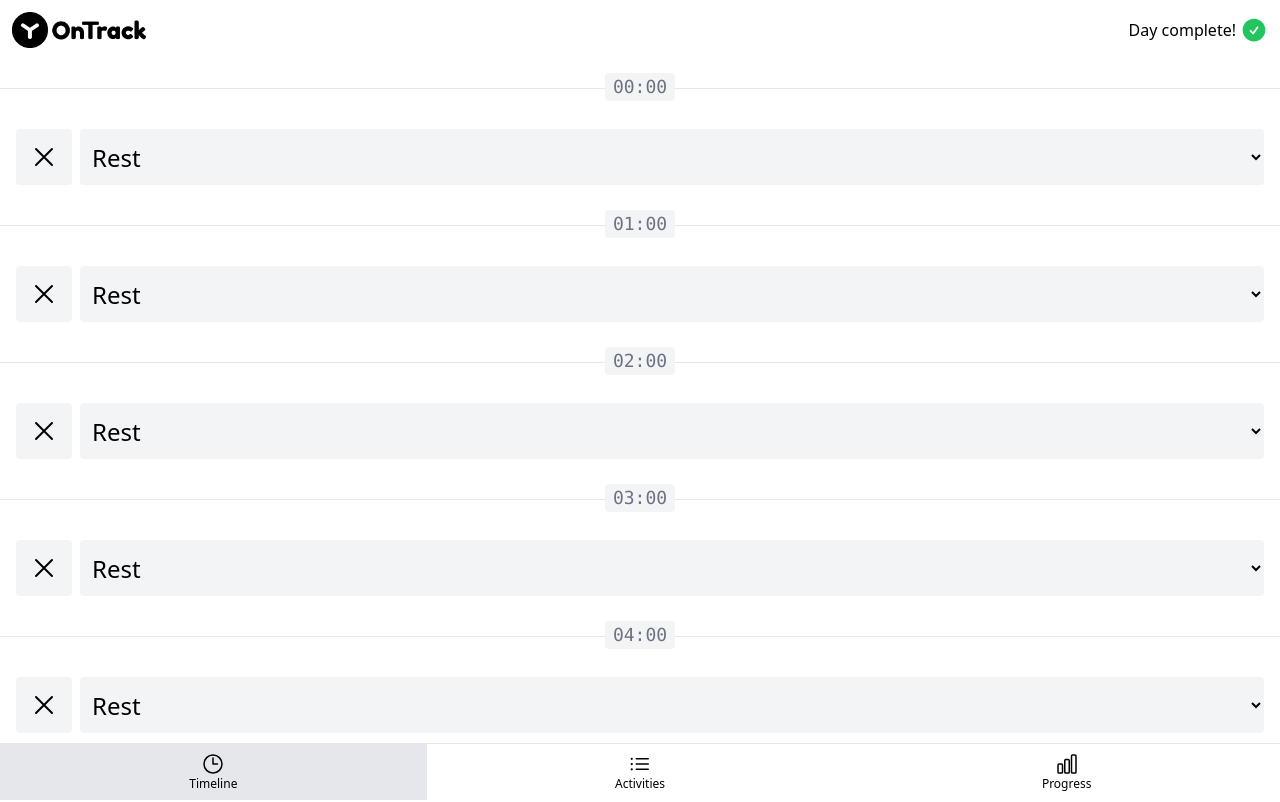
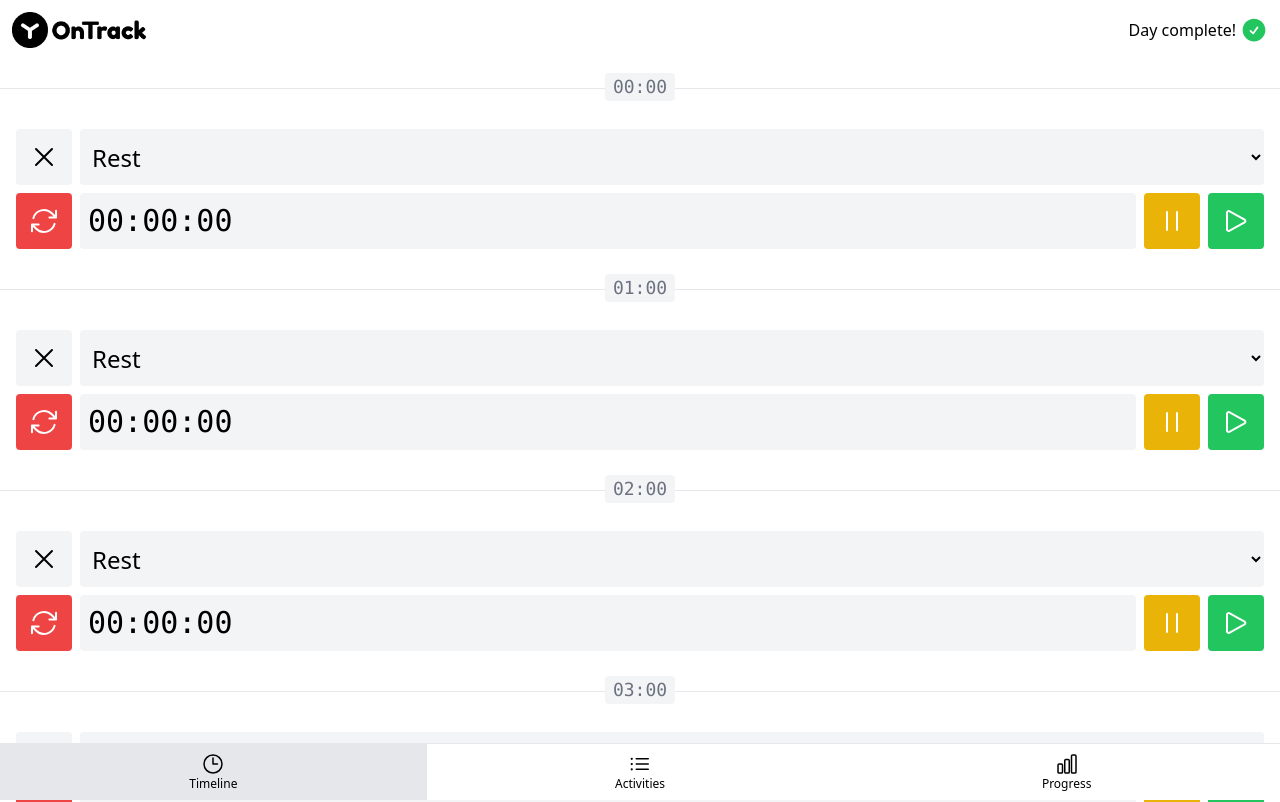
Before and after one commit to Maksym-Siroshtan/ontrack, a Vue app: page /#timeline in a window 1280 px wide. Shown: the top 802 px of the page. Built offline with nearby package versions, Linux system fonts and the light colour scheme.

Commit message:
Added stopwash template

```diff
--- a/src/components/BaseButton.vue
+++ b/src/components/BaseButton.vue
@@ -1,8 +1,16 @@
 <script>
-import { BUTTON_TYPE_PRIMARY, BUTTON_TYPE_NEUTRAL, BUTTON_TYPE_DANGER } from '../constants'
+import {
+  BUTTON_TYPE_PRIMARY,
+  BUTTON_TYPE_SUCCESS,
+  BUTTON_TYPE_WARNING,
+  BUTTON_TYPE_NEUTRAL,
+  BUTTON_TYPE_DANGER
+} from '../constants'
 
 const typeClasses = {
   [BUTTON_TYPE_PRIMARY]: 'bg-purple-500 enabled:hover:bg-purple-600 text-white',
+  [BUTTON_TYPE_SUCCESS]: 'bg-green-500 enabled:hover:bg-green-600 text-white',
+  [BUTTON_TYPE_WARNING]: 'bg-yellow-500 enabled:hover:bg-yellow-600 text-white',
   [BUTTON_TYPE_NEUTRAL]: 'bg-gray-100 enabled:hover:bg-gray-200',
   [BUTTON_TYPE_DANGER]: 'bg-red-500 enabled:hover:bg-red-600 text-white'
 }
--- a/src/components/TimelineItem.vue
+++ b/src/components/TimelineItem.vue
@@ -1,5 +1,11 @@
 <script setup>
-import { NULLABLE_ACTIVITY } from '../constants'
+import { ArrowPathIcon, PauseIcon, PlayIcon } from '@heroicons/vue/24/outline'
+import {
+  BUTTON_TYPE_SUCCESS,
+  BUTTON_TYPE_WARNING,
+  BUTTON_TYPE_DANGER,
+  NULLABLE_ACTIVITY
+} from '../constants'
 import {
   isTimelineItemValid,
   validateSelectOptions,
@@ -7,6 +13,7 @@ import {
   validateActivities
 } from '../validators'
 import BaseSelect from './BaseSelect.vue'
+import BaseButton from './BaseButton.vue'
 import TimelineHour from './TimelineHour.vue'
 
 const props = defineProps({
@@ -50,5 +57,17 @@ function findActivityById(id) {
       @select="selectActivity"
     />
     <!-- Приставка Base используется тогда, когда компонент является базовым и может быть переиспользован в разных местах приложения -->
+    <div class="flex w-full gap-2">
+      <BaseButton :type="BUTTON_TYPE_DANGER">
+        <ArrowPathIcon class="h-8" />
+      </BaseButton>
+      <div class="flex items-center flex-grow bg-gray-100 rounded px-2 font-mono text-3xl">00:00:00</div>
+      <BaseButton :type="BUTTON_TYPE_WARNING">
+        <PauseIcon class="h-8" />
+      </BaseButton>
+      <BaseButton :type="BUTTON_TYPE_SUCCESS">
+        <PlayIcon class="h-8" />
+      </BaseButton>
+    </div>
   </li>
 </template>
--- a/src/constants.js
+++ b/src/constants.js
@@ -2,9 +2,17 @@ import { ClockIcon, ListBulletIcon, ChartBarIcon } from '@heroicons/vue/24/outli
 import { generatePeriodSelectOptions } from './functions'
 
 export const BUTTON_TYPE_PRIMARY = 'primary'
+export const BUTTON_TYPE_SUCCESS = 'success'
+export const BUTTON_TYPE_WARNING = 'warning'
 export const BUTTON_TYPE_NEUTRAL = 'neutral'
 export const BUTTON_TYPE_DANGER = 'danger'
-export const BUTTON_TYPES = [BUTTON_TYPE_PRIMARY, BUTTON_TYPE_NEUTRAL, BUTTON_TYPE_DANGER]
+export const BUTTON_TYPES = [
+  BUTTON_TYPE_PRIMARY,
+  BUTTON_TYPE_SUCCESS,
+  BUTTON_TYPE_WARNING,
+  BUTTON_TYPE_NEUTRAL,
+  BUTTON_TYPE_DANGER
+]
 
 export const PAGE_TIMELINE = 'timeline'
 export const PAGE_ACTIVITIES = 'activities'
@@ -24,8 +32,8 @@ export const NAV_ITEMS = {
 
 export const NULLABLE_ACTIVITY = { id: null }
 
-const PERIOD_IN_MINUTES = [
+const PERIODS_IN_MINUTES = [
   15, 30, 45, 60, 90, 120, 150, 180, 210, 240, 270, 300, 330, 360, 390, 420, 450, 480
 ]
 
-export const PERIOD_SELECT_OPTIONS = generatePeriodSelectOptions(PERIOD_IN_MINUTES)
+export const PERIOD_SELECT_OPTIONS = generatePeriodSelectOptions(PERIODS_IN_MINUTES)
```
